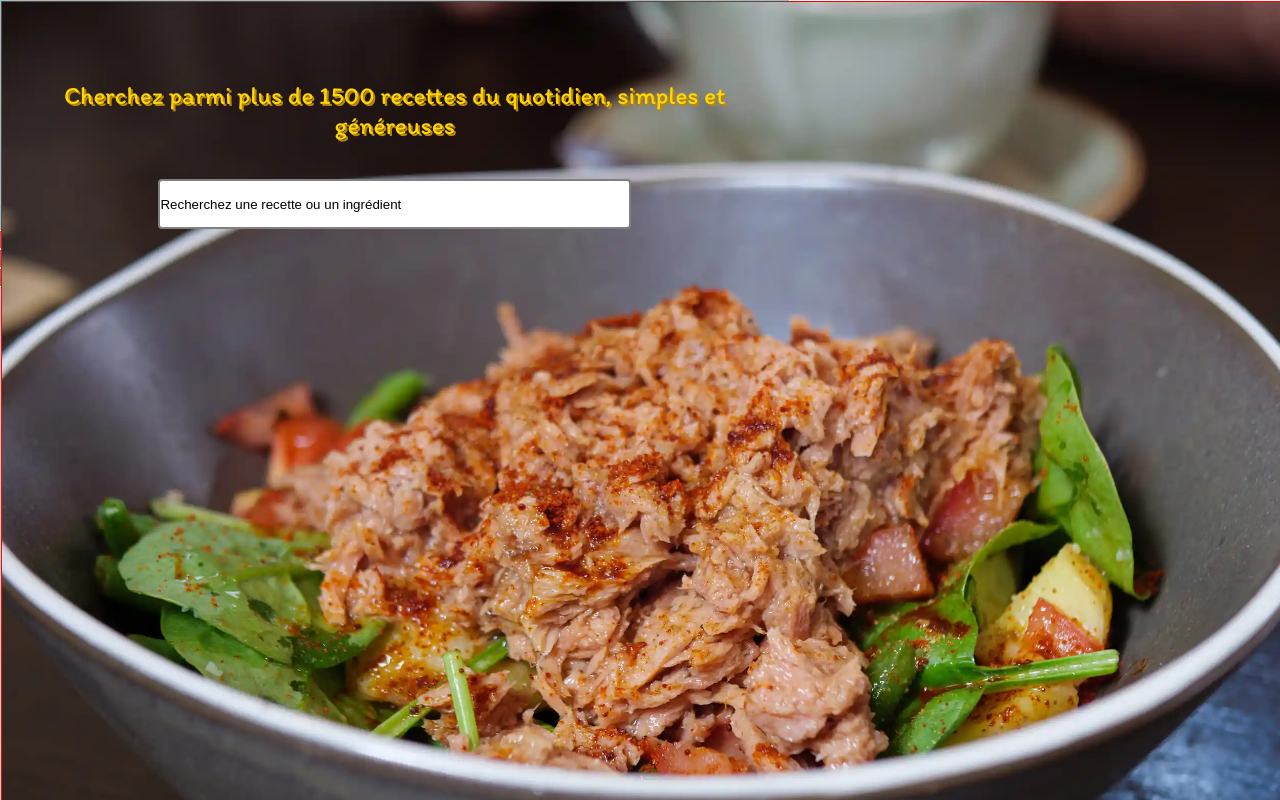
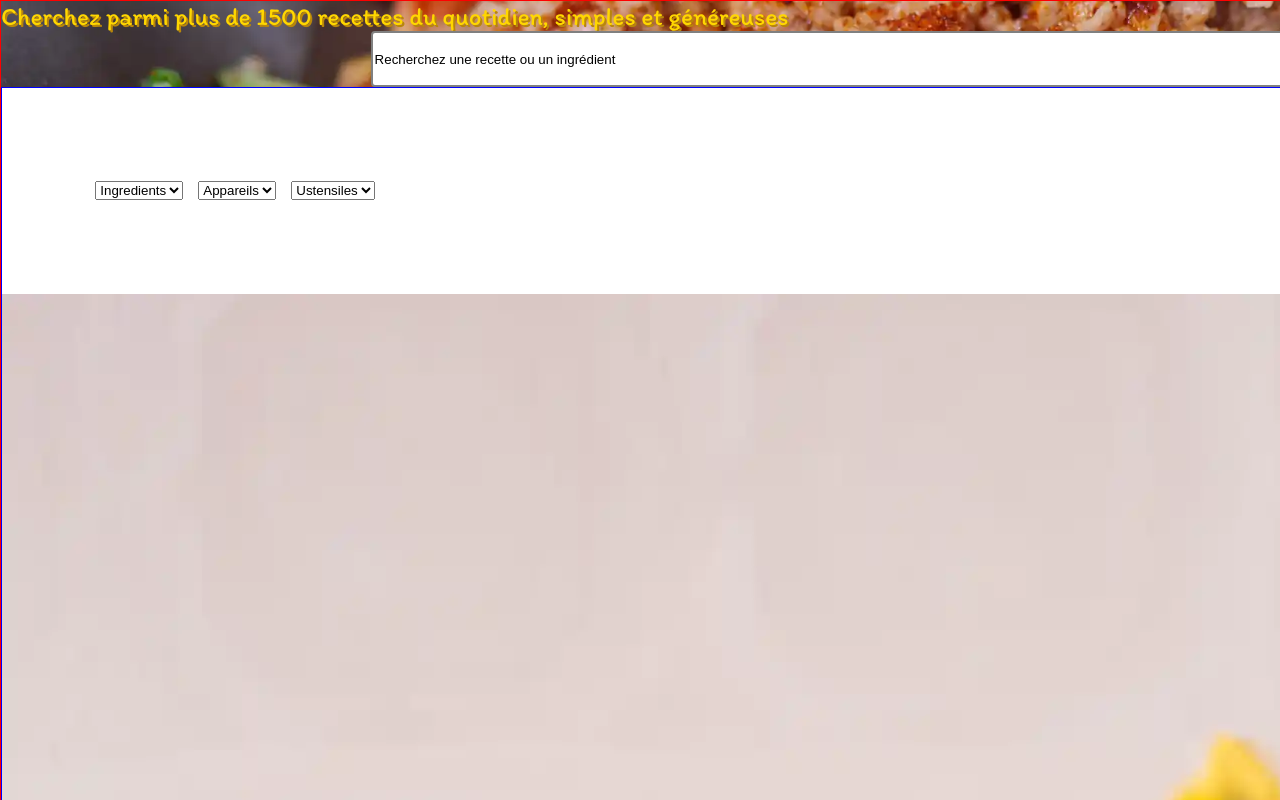
Before and after one commit to Triskalaire/sup_de_cuisine, a plain HTML site: page index.html in a window 1280 px wide. Shown: the top 800 px of the page. Drawn offline with Linux system fonts and the light colour scheme.

Commit message:
07/11 end trying to fit the front image and starting to get the informations in the json

```diff
--- a/index.html
+++ b/index.html
@@ -17,7 +17,7 @@
         <header>
 
             <div class="image_intro">
-                <img id="image_presentation" src="images/Recette05.webp" alt="Image de présentation du Site">
+                <!-- <img id="image_presentation" src="images/Recette05.webp" alt="Image de présentation du Site">  -->
                 <div>
                     <span id="Accroche">Cherchez parmi plus de 1500 recettes du quotidien, simples et généreuses</span>
                 </div>
@@ -31,6 +31,7 @@
         </header>
 
         <main>
+            <div class="liste_container">
                 <div class="liste_ingredient">
                     <select name="ingredients" id="select_ingredient">
                         <option value="">Ingredients</option>
@@ -45,6 +46,7 @@
                     <select name="unstensiles" id="select_ingredient">
                         <option value="">Ustensiles</option>
                     </select>
+                </div>
             </div>
 
             <div class="full_container">
--- a/style.css
+++ b/style.css
@@ -1,31 +1,27 @@
-* {
+body,html {
     box-sizing: border-box;
     margin: 0;
     padding: 0;
     text-decoration: none;
+    -moz-box-sizing: border-box;
+    -webkit-box-sizing: border-box;
+    box-sizing: border-box;
+}
+
+body{
+    border:1px solid red;
+    min-width: fit-content;
 }
 
 header{
-    display:flex;
-    border: 1px solid aqua;
-    min-width: 320px;
-    width:fit-content;
-    img{
-        min-width: 320px;
-        width:100%;
-        position:absolute;
-        border: 1px solid red;
-        overflow: hidden;
-    }
+    position:relative;
+    background-image: url("images/Recette05.webp");
+    background-size:cover;
+    background-position: center;
+    background-repeat: no-repeat;
     #Accroche{
-        z-index: 30;
-        padding-top:10%;
-        padding-left: 5%;
-        padding-right:5%;
-        padding-bottom:5%;
         position:relative;
         display: flex;
-
         color: gold;
         font-size:25px;
         font-family: "Itim", cursive;
@@ -33,7 +29,7 @@ header{
         font-style: normal;
         text-align: center;
         text-shadow: 2px 2px darkgoldenrod;
-    }
+        }
     .zone_de_recherche{
         position:relative;
         display: block;
@@ -45,7 +41,20 @@ header{
             border:2px solid gray;
             border-radius: 4px;
             box-shadow: 4px lightgray;
+            }
         }
-    }
+
+
 
 }
+
+main{
+    position:relative;
+    border:1px solid blue;
+    min-width: 320px;
+    .liste_container{
+        display:flex;
+        gap:15px;
+        margin:5%;
+    }
+}
```
Lines whose indentation alone changed are shown as unchanged.
